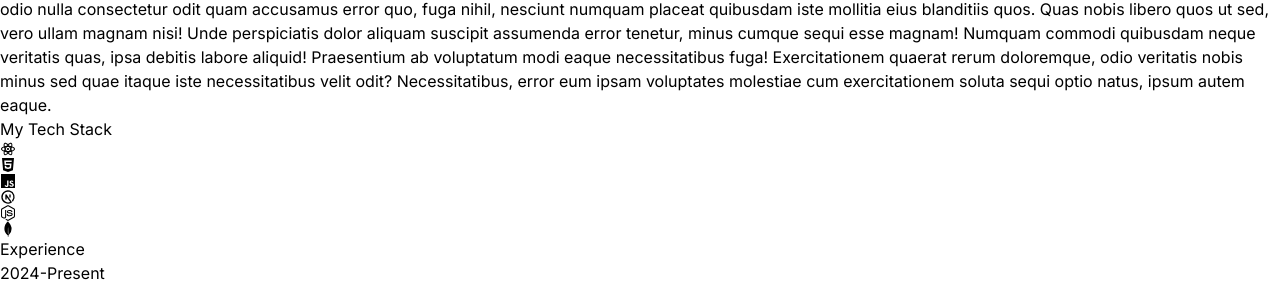
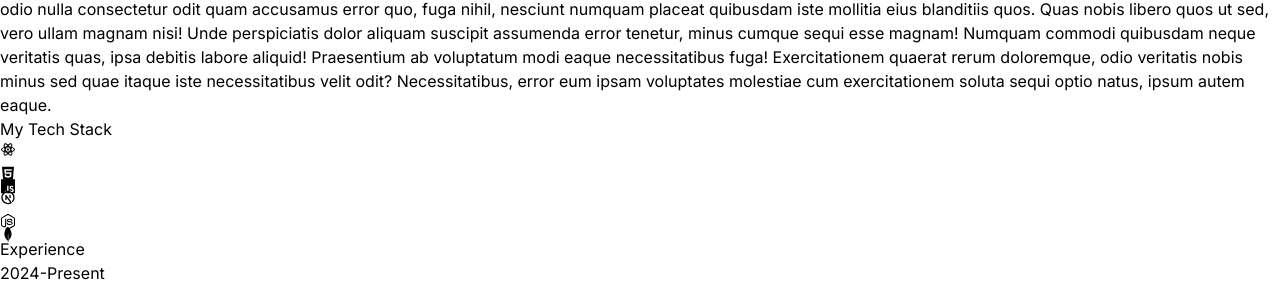
Before and after one commit to harmindersaini94/React-Portfolio-Harminder, a React (Vite) app in the folder Harminder-Portfolio/: page /Experience in a window 1280 px wide. Shown: the part 1178-1466 px from the top of the page. Built offline with nearby package versions, Linux system fonts and the light colour scheme.

Commit message:
framerMotionDone

```diff
--- a/Harminder-Portfolio/src/Components/About.jsx
+++ b/Harminder-Portfolio/src/Components/About.jsx
@@ -1,17 +1,33 @@
 import React from 'react'
 import imgPortfolio from '../assets/Portfolio_Image.jpg'
+import { motion } from "framer-motion"
 
 const About = () => {
   return (
     <div className='border-b border-neutral-900 pb-4'>
-      <h2 className='my-20 text-center text-4xl'>About <span className='text-neutral-500'>Me</span> </h2>
+      <motion.h2
+        whileInView={{opacity:1, y:0}}
+        initial={{opacity:0, y:-100}}
+        transition={{duration:1.5}}
+      className='my-20 text-center text-4xl'>About <span className='text-neutral-500'>Me</span>
+      </motion.h2>
+
       <div className='flex flex-wrap'>
-        <div className='w-full p-5 lg:w-1/2 lg:p-8'>
+        <motion.div
+        whileInView={{opacity:1, x:0}}
+        initial={{opacity:0, x:-100}}
+        // transition={{duration:0.5, delay:0.5}}
+        transition={{duration:1.5}}
+        className='w-full p-5 lg:w-1/2 lg:p-8'>
           <div className='flex items-center justify-center'>
            <img className='rounded-2xl' src={imgPortfolio} alt="About ME" width='450px' height='450px'/>
           </div>
-        </div>
-        <div className='w-full p-4 lg:w-1/2 items-center justify-center'>
+        </motion.div>
+        <motion.div
+        whileInView={{opacity:1, x:0}}
+        initial={{opacity:0, x:100}}
+        transition={{duration:1.5}}
+        className='w-full p-4 lg:w-1/2 items-center justify-center'>
             <div className='flex justify-center lg:justify-start'>
                 <p className='my-2 max-w-xl py-2'>Lorem ipsum dolor sit amet consectetur adipisicing elit. Aspernatur, consectetur numquam illum ab sed totam quia quae ullam magni dolorum eum impedit commodi repudiandae aliquam nostrum doloremque delectus obcaecati? Quod.
                 Deleniti necessitatibus, corrupti quasi, iusto est deserunt minima, ad temporibus repellendus fugiat pariatur! Provident, sapiente nesciunt officia sequi, totam consequatur voluptatum architecto ab ullam molestias aperiam accusamus ex reprehenderit veniam!
@@ -19,7 +35,7 @@ const About = () => {
                 Unde perspiciatis dolor aliquam suscipit assumenda error tenetur, minus cumque sequi esse magnam! Numquam commodi quibusdam neque veritatis quas, ipsa debitis labore aliquid! Praesentium ab voluptatum modi eaque necessitatibus fuga!
                 Exercitationem quaerat rerum doloremque, odio veritatis nobis minus sed quae itaque iste necessitatibus velit odit? Necessitatibus, error eum ipsam voluptates molestiae cum exercitationem soluta sequi optio natus, ipsum autem eaque.</p>
             </div>
-          </div>
+        </motion.div>
       </div>
     </div>
   )
--- a/Harminder-Portfolio/src/Components/Contact.jsx
+++ b/Harminder-Portfolio/src/Components/Contact.jsx
@@ -1,12 +1,29 @@
 import React from 'react'
+import { motion } from "framer-motion"
 
 const Contact = () => {
   return (
     <div className='border-b border-neutral-900 pb-4'>
-        <h2 className='my-10 text-center text-4xl'>Get in Touch</h2>
+        <motion.h2
+        whileInView={{opacity:1, y:0}}
+        initial={{opacity:0, y:-100}}
+        transition={{duration:1.5}}
+        className='my-10 text-center text-4xl'>Get in Touch
+        </motion.h2>
+
         <div className='text-center tracking-tighter'>
-            <p className='my-4'>13325 102A Avenue</p>
-            <p className='my-4'>7789567035</p>
+            <motion.p
+            whileInView={{opacity:1, x:0}}
+            initial={{opacity:0, x:-100}}
+            transition={{duration:1.5}}
+            className='my-4'>13325 102A Avenue</motion.p>
+
+            <motion.p
+                  whileInView={{opacity:1, x:0}}
+                  initial={{opacity:0, x:100}}
+                  transition={{duration:1.5}}
+            className='my-4'>7789567035</motion.p>
+
             <a href='#' className='border-b'>har@outlook.com</a>
         </div>
     </div>
--- a/Harminder-Portfolio/src/Components/Experience.jsx
+++ b/Harminder-Portfolio/src/Components/Experience.jsx
@@ -1,4 +1,5 @@
 import React from 'react'
+import { motion } from "framer-motion"
 
 const experience = [
   {
@@ -33,14 +34,28 @@ const experience = [
 const Experience = () => {
   return (
     <div className='border-b border-neutral-900 pb-4'>
-      <h2 className='my-20 text-center text-4xl'>Experience</h2>
+      <motion.h2
+        whileInView={{opacity:1, y:0}}
+        initial={{opacity:0, y:-100}}
+        transition={{duration:1.5}}
+      className='my-20 text-center text-4xl'>Experience
+      </motion.h2>
       <div>
         {experience.map((experience, index) => (
           <div key={index} className='mb-8 p-5 flex flex-wrap lg:justify-center'>
-            <div className='w-full lg:w-1/2'>
+            <motion.div
+            whileInView={{opacity:1, x:0}}
+            initial={{opacity:0, x:-100}}
+            transition={{duration:1.5}}
+            className='w-full lg:w-1/4'>
               <p className='mb-2 text-sm text-neutral-400'>{experience.year}</p>
-            </div>
-            <div className='w-full max-w-xl lg:w-3/4'>
+            </motion.div>
+
+            <motion.div
+              whileInView={{opacity:1, x:0}}
+              initial={{opacity:0, x:100}}
+              transition={{duration:1.5}}
+            className='w-full max-w-xl lg:w-3/4'>
               <h6 className='mb-2 font-bold'>{experience.role} - <span className='text-sm text-purple-100'>
                 {experience.Company}
                 </span></h6>
@@ -48,7 +63,7 @@ const Experience = () => {
                 {experience.technologies.map((tech, index) => (
                   <span key={index} className='mr-2 mt-2 rounded bg-neutral-900 px-2 py-1 text-sm font-medium text-purple-800'>{tech}</span>
                 ))}
-            </div>
+            </motion.div>
           </div>
         ))}
       </div>
--- a/Harminder-Portfolio/src/Components/Projects.jsx
+++ b/Harminder-Portfolio/src/Components/Projects.jsx
@@ -1,5 +1,6 @@
 import React from 'react'
 import projectimage from '.././assets/projectimage.png'
+import { motion } from "framer-motion"
 
 const projects = [
   {
@@ -37,14 +38,29 @@ const projects = [
 const Projects = () => {
   return (
     <div className='border-b border-neutral-900 pb-4'>
-      <h2 className='my-20 text-center text-4xl' >Projects</h2>
+      <motion.h2
+        whileInView={{opacity:1, y:0}}
+        initial={{opacity:0, y:-100}}
+        transition={{duration:1.5}}
+      className='my-20 text-center text-4xl' >Projects
+      </motion.h2>
+
       <div>
         {projects.map((project, index) => (
           <div key={index} className='mb-8 p-5 flex flex-wrap lg:justify-center'>
-            <div className='w-full lg:w-1/4'>
+            <motion.div
+            whileInView={{opacity:1, x:0}}
+            initial={{opacity:0, x:-100}}
+            transition={{duration:1.5}}
+            className='w-full lg:w-1/4'>
             <img src={project.image} width="150px" height="150px" className='mb-6 rounded' alt={project.image} />
-            </div>
-            <div className='w-full max-w-xl lg:w-3/4'>
+            </motion.div>
+
+            <motion.div
+              whileInView={{opacity:1, x:0}}
+              initial={{opacity:0, x:100}}
+              transition={{duration:1.5}}
+            className='w-full max-w-xl lg:w-3/4'>
               <h6 className='mb-2 font-semibold'>{project.title}</h6>
               <p className='mb-4 text-neutral-400'>{project.description}</p>
               <div className='flex flex-wrap gap-2'>
@@ -55,7 +71,7 @@ const Projects = () => {
               }
               </div>
 
-            </div>
+            </motion.div>
           </div>
         ))}
       </div>
--- a/Harminder-Portfolio/src/Components/TechStack.jsx
+++ b/Harminder-Portfolio/src/Components/TechStack.jsx
@@ -5,31 +5,85 @@ import {TbBrandNextjs} from 'react-icons/tb'
 import {SiMongodb} from 'react-icons/si'
 import {FaNodeJs} from 'react-icons/fa'
 import { IoLogoJavascript } from "react-icons/io5";
+import { motion } from "framer-motion"
+
+const iconVariants = (duration) => (
+  {
+    initial: {y:-10},
+    animate:{
+      y:[10,-10],
+      transition:{
+        duration:duration,
+        ease: "linear",
+        repeat: Infinity,
+        repeatType: "reverse"
+      }
+    }
+  }
+)
 
 const TechStack = () => {
   return (
     <div className='border-b border-neutral-900 pb-24'>
-        <h2 className='my-20 text-center text-4xl'>My Tech Stack</h2>
-        <div className='flex flex-wrap p-2 items-center justify-center gap-4'>
-          <div className='rounded-2xl border-4 border-neutral-800 p-4'>
+        <motion.h2
+        whileInView={{opacity:1, y:0}}
+        initial={{opacity:0, y:-100}}
+        transition={{duration:1.5}}
+        className='my-20 text-center text-4xl'>My Tech Stack</motion.h2>
+
+        <motion.div
+        whileInView={{opacity:1, x:0}}
+        initial={{opacity:0, x:-100}}
+        transition={{duration:1.5}}
+        className='flex flex-wrap p-2 items-center justify-center gap-4'>
+          <motion.div
+          variants={iconVariants(2.5)}
+          initial="initial"
+          animate="animate"
+          className='rounded-2xl border-4 border-neutral-800 p-4'>
             <RiReactjsLine className='text-7xl text-cyan-400' />
-          </div>
-          <div className='rounded-2xl border-4 border-neutral-800 p-4'>
+          </motion.div>
+
+          <motion.div
+          variants={iconVariants(3)}
+          initial="initial"
+          animate="animate"
+          className='rounded-2xl border-4 border-neutral-800 p-4'>
             <FaHtml5 className='text-7xl text-red-400' />
-          </div>
-          <div className='rounded-2xl border-4 border-neutral-800 p-4'>
+          </motion.div>
+
+          <motion.div
+          variants={iconVariants(3.5)}
+          initial="initial"
+          animate="animate"
+          className='rounded-2xl border-4 border-neutral-800 p-4'>
             <IoLogoJavascript className='text-7xl text-yellow-400' />
-          </div>
-          <div className='rounded-2xl border-4 border-neutral-800 p-4'>
+          </motion.div>
+
+          <motion.div
+          variants={iconVariants(2.5)}
+          initial="initial"
+          animate="animate"
+          className='rounded-2xl border-4 border-neutral-800 p-4'>
             <TbBrandNextjs className='text-7xl' />
-          </div>
-          <div className='rounded-2xl border-4 border-neutral-800 p-4'>
+          </motion.div>
+
+          <motion.div
+          variants={iconVariants(3)}
+          initial="initial"
+          animate="animate"
+          className='rounded-2xl border-4 border-neutral-800 p-4'>
             <FaNodeJs className='text-7xl text-green-400' />
-          </div>
-          <div className='rounded-2xl border-4 border-neutral-800 p-4'>
+          </motion.div>
+
+          <motion.div
+          variants={iconVariants(3.5)}
+          initial="initial"
+          animate="animate"
+          className='rounded-2xl border-4 border-neutral-800 p-4'>
             <SiMongodb className='text-7xl text-green-500' />
-          </div>
-        </div>
+          </motion.div>
+        </motion.div>
     </div>
   )
 }
```
Also changed, not shown: Harminder-Portfolio/src/Components/Home.jsx (+29 -6 lines).
